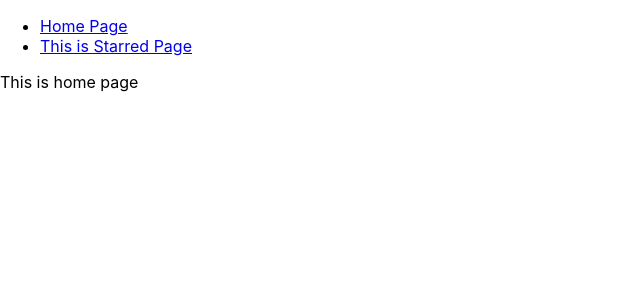
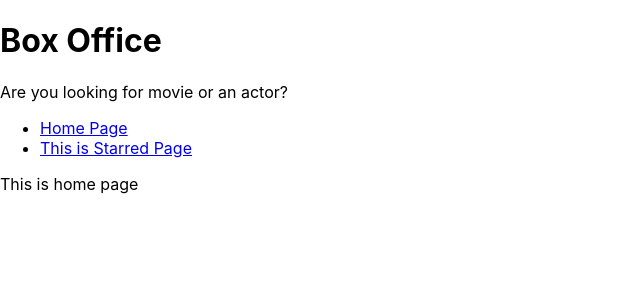
Before and after one commit to AshRaj07/box-office, a React (Create React App) app: page / in a window 1280 px wide. Shown: the top 300 px of the page, without its empty margins (0-640 px from the left). Built offline with nearby package versions, Linux system fonts and the light colour scheme.

Commit message:
Added title and main page layout

```diff
--- a/src/App.js
+++ b/src/App.js
@@ -1,13 +1,11 @@
 import React from "react";
 import { Route, Switch } from "react-router-dom";
-import Navs from "./components/Navs";
 import Home from "./pages/Home";
 import Starred from "./pages/Starred";
 
 function App() {
   return (
-    <div>
-      <Navs />
+    <>
       <Switch>
         <Route exact={true} path={"/"}>
           <Home />
@@ -17,7 +15,7 @@
         </Route>
         <Route>This is 404 page !</Route>
       </Switch>
-    </div>
+    </>
   );
 }
 
--- /dev/null
+++ b/src/components/MainPageLayout.js
@@ -0,0 +1,15 @@
+import React from "react";
+import Navs from "./Navs";
+import Title from "./Title";
+
+const MainPageLayout = ({ children }) => {
+  return (
+    <div>
+      <Title title={"Box Office"} subtitle={"Are you looking for movie or an actor?"} />
+      <Navs />
+      {children}
+    </div>
+  );
+};
+
+export default MainPageLayout;
--- /dev/null
+++ b/src/components/Title.js
@@ -0,0 +1,12 @@
+import React from 'react'
+
+const Title = ({title,subtitle}) => {
+  return (
+    <>
+    <h1>{title}</h1>
+    <p>{subtitle}</p>
+    </>
+  )
+}
+
+export default Title
--- a/src/pages/Home.js
+++ b/src/pages/Home.js
@@ -1,8 +1,9 @@
 import React from 'react'
+import MainPageLayout from '../components/MainPageLayout'
 
 const Home = () => {
   return (
-    <div>This is home page</div>
+    <MainPageLayout>This is home page</MainPageLayout>
   )
 }
 
--- a/src/pages/Starred.js
+++ b/src/pages/Starred.js
@@ -1,8 +1,9 @@
 import React from 'react'
+import MainPageLayout from '../components/MainPageLayout'
 
 const Starred = () => {
   return (
-    <div>This is Starred Page</div>
+    <MainPageLayout>This is Starred Page</MainPageLayout>
   )
 }
 
```
